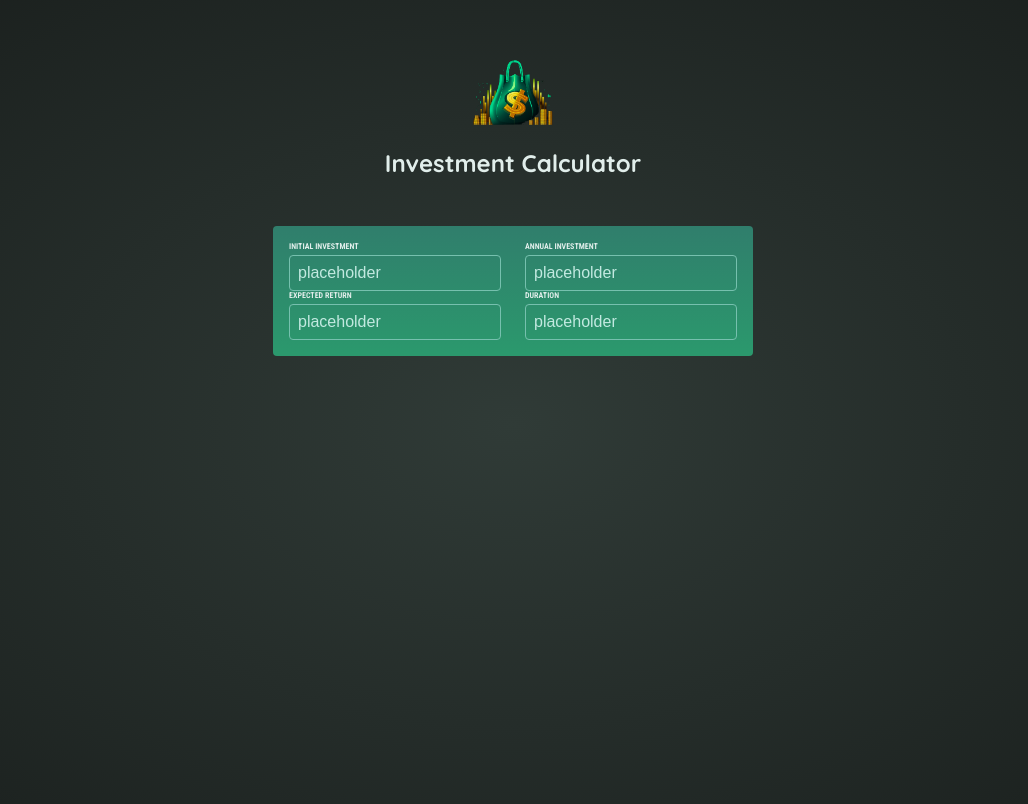
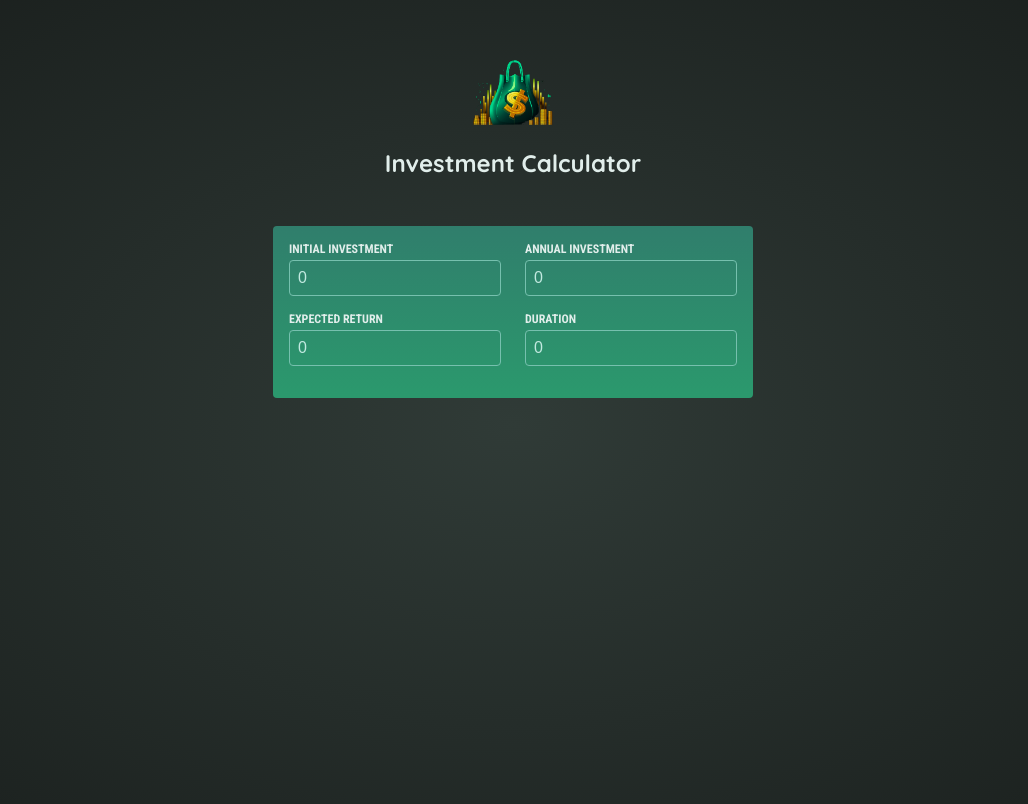
Before and after one commit to zarail/React-Practice-Projects, a React (Vite) app in the folder 08-investment-calculator/: page / in a window 1280 px wide. Shown: the top 804 px of the page, without its empty margins (127-1155 px from the left). Built offline with nearby package versions, Linux system fonts and the light colour scheme.

Commit message:
modify input type, font size and margins of inputs

```diff
--- a/08-investment-calculator/src/components/UserInput.jsx
+++ b/08-investment-calculator/src/components/UserInput.jsx
@@ -4,9 +4,9 @@ export default function UserInput(props) {
       <span>
         <label htmlFor={props.label}>{props.label}</label>
         <input
-          type="text"
+          type="number"
           required
-          value="placeholder"
+          value="0"
           id={props.label}
         />
       </span>
--- a/08-investment-calculator/src/index.css
+++ b/08-investment-calculator/src/index.css
@@ -44,13 +44,14 @@ body {
   display: flex;
   justify-content: space-evenly;
   gap: 1.5rem;
+  margin-bottom: 1rem;
 }
 
 #user-input label {
   display: block;
   margin-bottom: 0.25rem;
   font-family: 'Roboto Condensed', sans-serif;
-  font-size: 0.5rem;
+  font-size: 0.75rem;
   font-weight: bold;
   text-transform: uppercase;
 }
```
